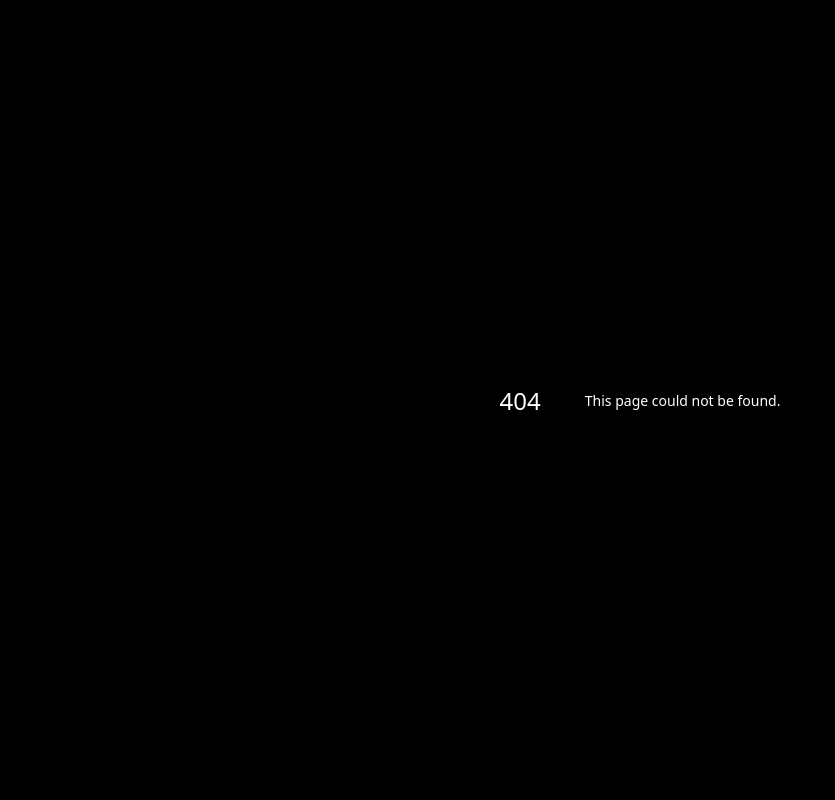
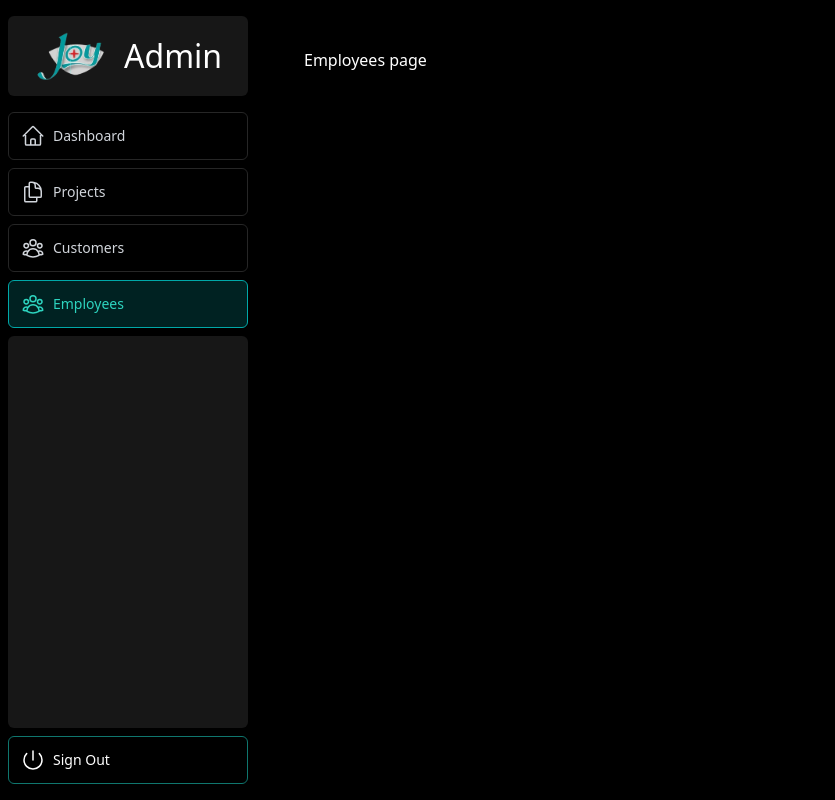
Before and after one commit to n3m0-ke/joystruct-2-0, a Next.js app: page /admin/employees in a window 1280 px wide. Before the commit this address had no page. Shown: the whole page, without its empty margins (0-835 px from the left). Built offline with nearby package versions, Linux system fonts and the light colour scheme; no server answers; sample sign-in values are in the browser's storage.

Commit message:
Admin side employees page added

```diff
--- /dev/null
+++ b/app/admin/employees/page.tsx
@@ -0,0 +1,5 @@
+export default function EmployeesPage (){
+    return (
+        <>Employees page</>
+    )
+}
```
